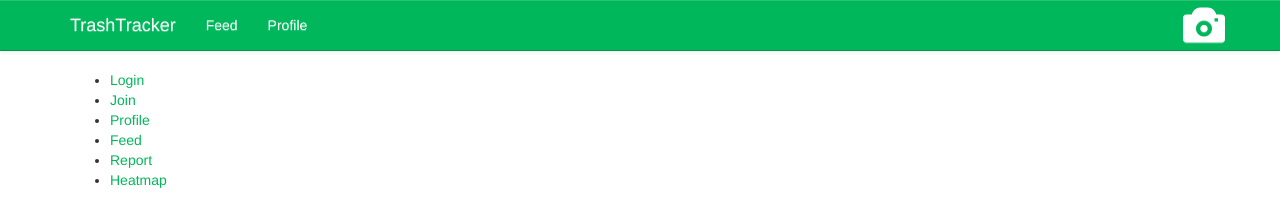
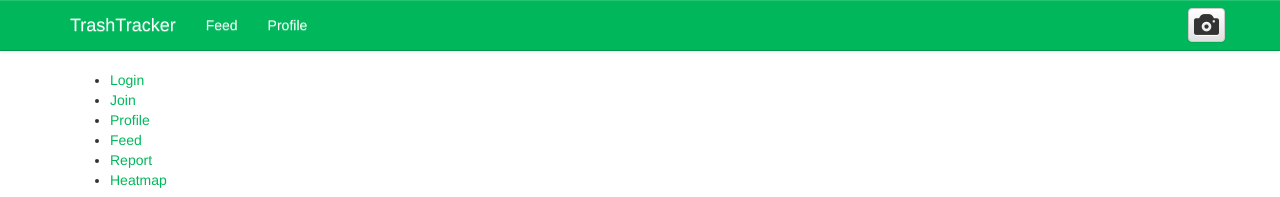
Before and after one commit to kocsenc/FoodTracker, a Jekyll site: the page built from index.html, in a window 1280 px wide. Shown: the top 197 px of the page. Built offline with Jekyll 4.4.1, drawn with Linux system fonts in a browser that asks for light colours; nearby versions of some CDN libraries.

Commit message:
Camera icon on a button? Why not.

```diff
--- a/_includes/header.html
+++ b/_includes/header.html
@@ -15,9 +15,11 @@
             {% if page.url != "/login/" and page.url != "/join/" %}
             <ul class="nav navbar-nav navbar-right">
                 <li {% if page.url == "/submit/" %} class="active" {% endif %}>
-                    <a href="/submit" class="navbar-submit-icon-link">
-                        <span class="glyphicon glyphicon-camera navbar-submit-icon"></span>
-                    </a>
+                    <p class="navbar-btn">
+                        <a href="/submit" class="btn btn-default navbar-submit-icon-button">
+                            <span class="glyphicon glyphicon-camera navbar-submit-icon"></span>
+                        </a>
+                    </p>
                 </li>
             </ul>
             {%endif%}
--- a/_sass/_additional.scss
+++ b/_sass/_additional.scss
@@ -19,10 +19,12 @@
 body { padding-top: 70px; }
 
 // The camera icon
-.navbar-submit-icon-link {
-	padding: 0 !important;
-	padding-top: 3px !important;
+.navbar-submit-icon-button {
+    padding-top: 3px;
+    padding-bottom: 0px;
+    padding-left: 5px;
+    padding-right: 5px;
 }
 .navbar-submit-icon {
-	font-size:42px;
+	font-size: 25px;
 }
```
